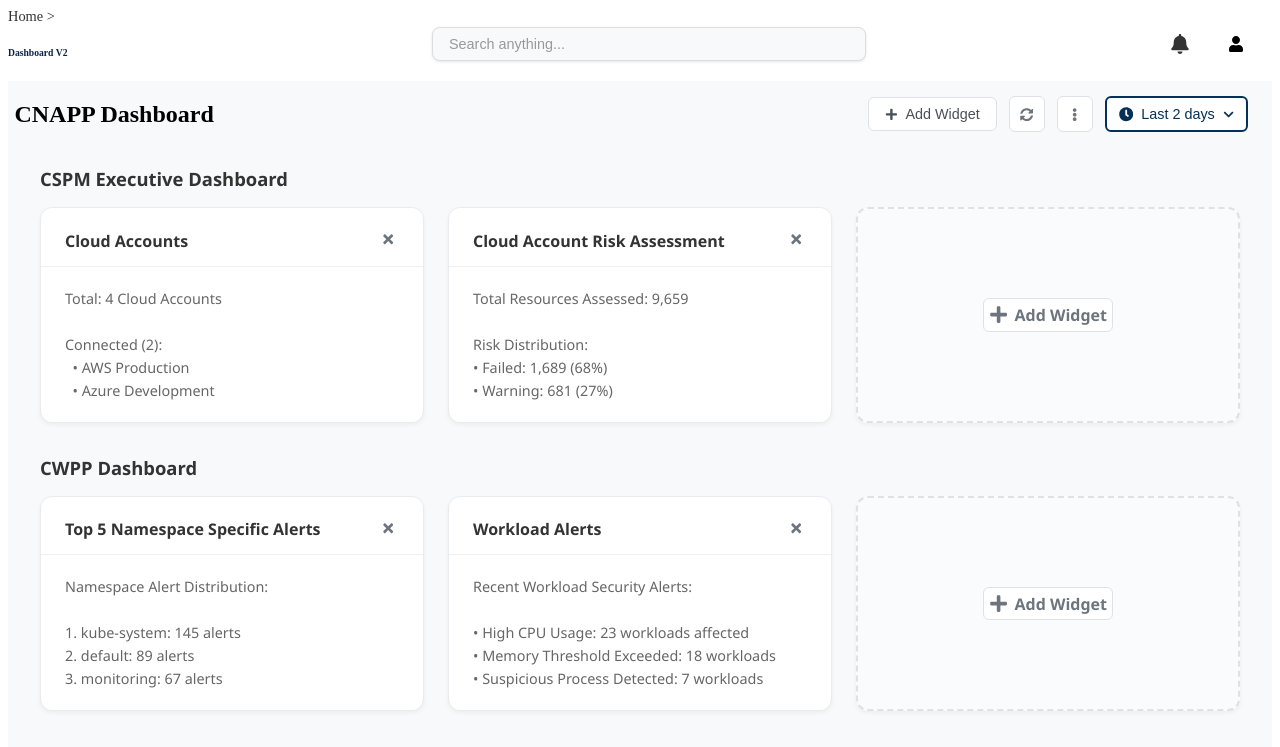
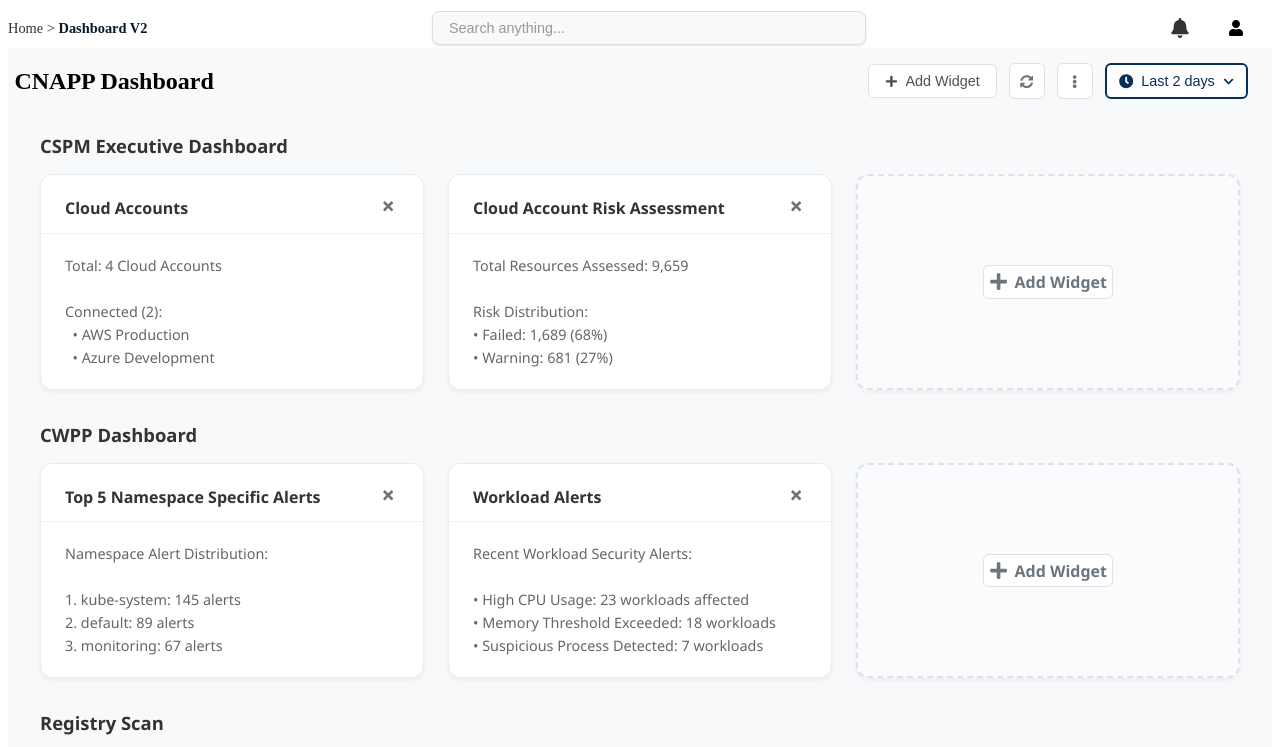
Before and after one commit to Nanditha77/Dashboard-Building, a React (Create React App) app: page / in a window 1280 px wide. Shown: the top 747 px of the page. Built offline with nearby package versions, Linux system fonts and the light colour scheme.

Commit message:
Fix: Edited header left dashboard v2

```diff
--- a/src/components/Header.css
+++ b/src/components/Header.css
@@ -13,6 +13,11 @@
   font-size: 0.9rem;
   color: #333;
   font-weight: 500;
+}
+
+.dashboard-text {
+  color: #07192bff;
+  font-weight: 600;
 }
 
 .header-center {
--- a/src/components/Header.js
+++ b/src/components/Header.js
@@ -16,7 +16,7 @@ const Header = () => {
   return (
     <div className="header">
       <div className="header-left">
-        <h5>Home {'>'} <h6 style={{ color: "#0b2347ff" }}>Dashboard V2</h6></h5>
+        <h5>Home {'>'} <span className="dashboard-text">Dashboard V2</span></h5>
       </div>
 
       <div className="header-center">
```
